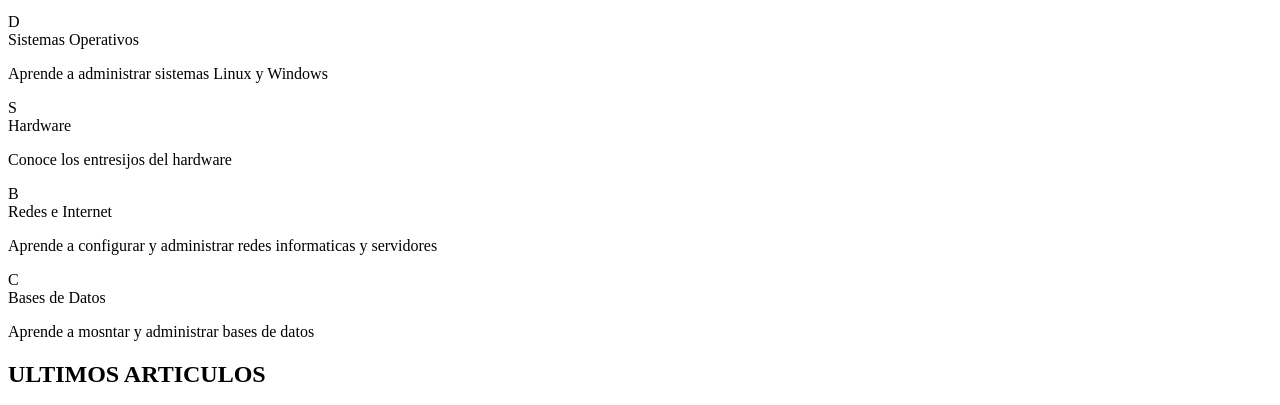
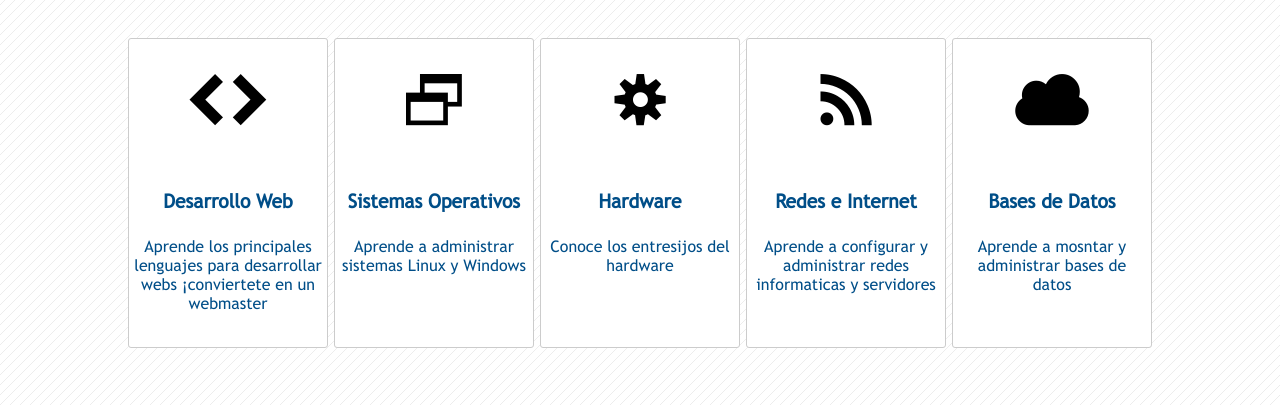
Before and after one commit to AndresRicardo/maquetacion-2, a plain HTML site: page index.html in a window 1280 px wide. Shown: the part 215-620 px from the top of the page. Drawn offline with Linux system fonts and the light colour scheme; the site is published under a folder, as on GitHub Pages, so addresses that start at the root find nothing; files whose address does not match are found by name.

Commit message:
little things fixed

```diff
--- a/index.html
+++ b/index.html
@@ -5,8 +5,9 @@
     <meta charset="UTF-8">
     <meta http-equiv="X-UA-Compatible" content="IE=edge">
     <meta name="viewport" content="width=device-width, initial-scale=1.0">
-    <title>Document</title>
-    <link rel="stylesheet" href="/css/styles.css">
+    <link rel="stylesheet" href="css/styles.css">
+    <link rel="icon" href="css/img/android.png">
+    <title>Proyecto de maquetación 2 de Richi</title>
 </head>
 
 <body>
```
